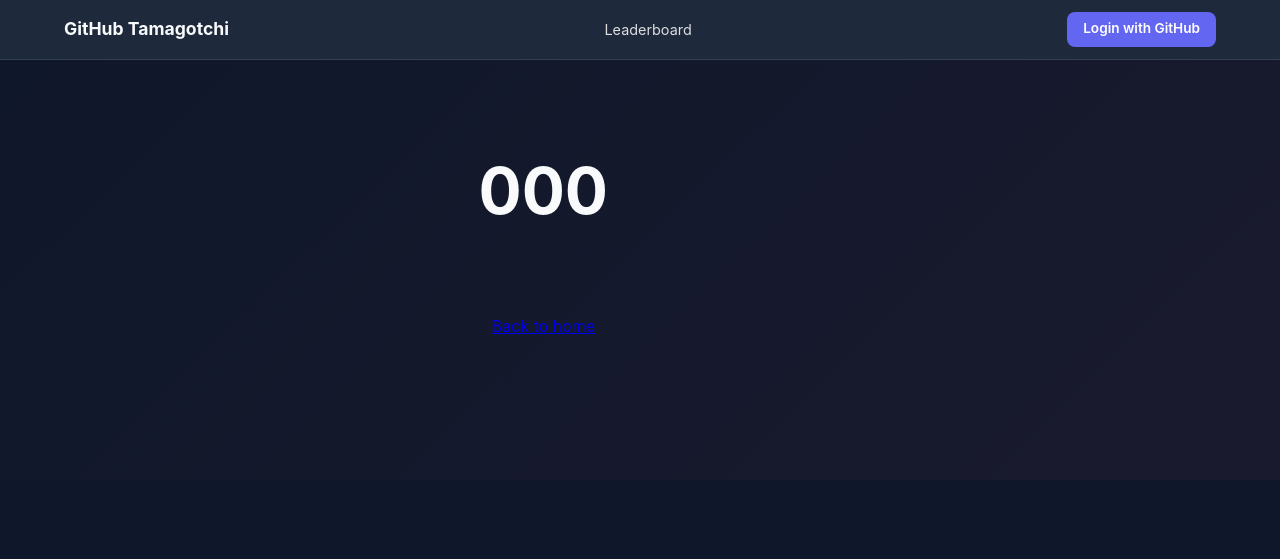
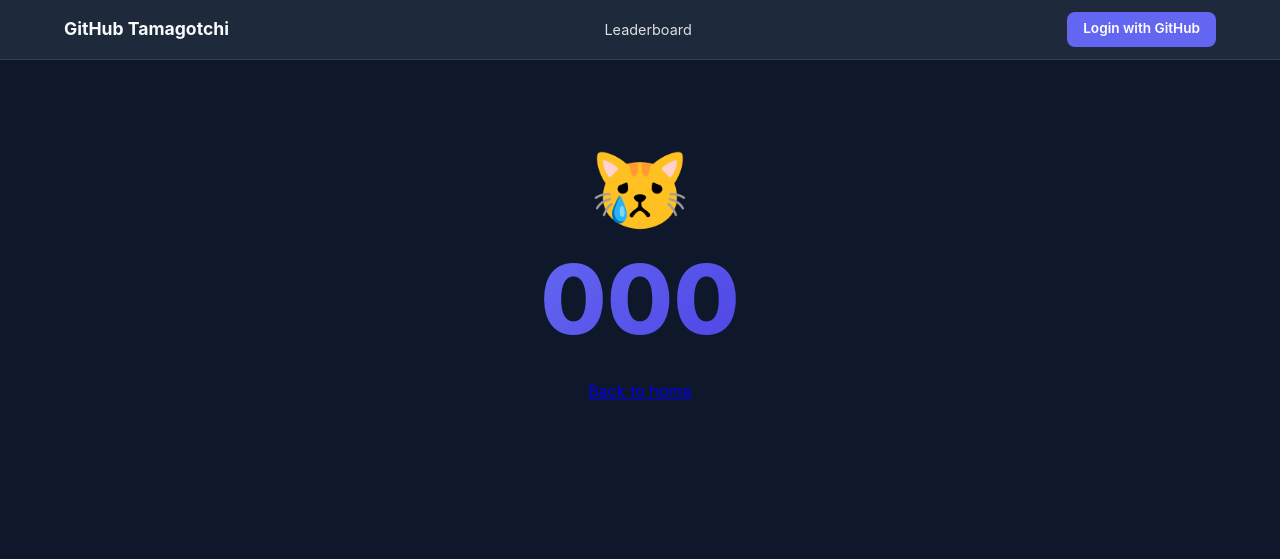
Before and after one commit to wiebe-xyz/github-tamagotchi, a FastAPI app: template src/github_tamagotchi/templates/error.html in a window 1280 px wide. Shown: the top 559 px of the page. Run offline with FastAPI, Linux system fonts and the light colour scheme; the template is opened without the code that fills it: most values are stand-ins (such as "Sample title", 1, 10 or a date in 2020); data that the repository does not hold is empty; parts of the project's set-up code (start-up, migrations or seed data) failed here and were passed over.

Commit message:
feat: styled HTML error pages for browser requests (#209)
Register StarletteHTTPException handler alongside FastAPI's HTTPException
so unmatched routes (like /pets/foo/bar) return a styled HTML page to
browsers instead of raw JSON. API consumers still get JSON via content
negotiation on the Accept header.

The error page shows a themed layout with status-specific icons and
hints, consistent with the rest of the UI.

```diff
--- a/src/github_tamagotchi/templates/error.html
+++ b/src/github_tamagotchi/templates/error.html
@@ -6,16 +6,77 @@
     <title>{{ status_code }} — GitHub Tamagotchi</title>
     <link rel="stylesheet" href="/static/css/style.css">
     {% include "_pwa_head.html" %}
+    <style>
+        .error-page {
+            min-height: 70vh;
+            display: flex;
+            align-items: center;
+            justify-content: center;
+            text-align: center;
+            padding: 2rem;
+        }
+        .error-content {
+            max-width: 480px;
+        }
+        .error-pet {
+            font-size: 5rem;
+            line-height: 1;
+            margin-bottom: 1rem;
+            animation: error-bounce 2s ease-in-out infinite;
+        }
+        @keyframes error-bounce {
+            0%, 100% { transform: translateY(0); }
+            50% { transform: translateY(-10px); }
+        }
+        .error-code {
+            font-size: 6rem;
+            font-weight: 800;
+            line-height: 1;
+            margin: 0 0 0.5rem;
+            background: linear-gradient(135deg, var(--primary), var(--primary-dark, #7c3aed));
+            -webkit-background-clip: text;
+            -webkit-text-fill-color: transparent;
+            background-clip: text;
+        }
+        .error-message {
+            font-size: 1.25rem;
+            opacity: 0.7;
+            margin-bottom: 2rem;
+        }
+        .error-hint {
+            font-size: 0.9rem;
+            opacity: 0.5;
+            margin-bottom: 2rem;
+        }
+    </style>
 </head>
 <body>
     {% set user = None %}
     {% set active_page = "" %}
     {% include "_nav.html" %}
 
-    <section class="hero" style="min-height: 60vh; display: flex; align-items: center;">
-        <div class="container" style="text-align: center;">
-            <h1 style="font-size: 4rem; margin-bottom: 0.5rem;">{{ status_code }}</h1>
-            <p style="font-size: 1.25rem; opacity: 0.8; margin-bottom: 2rem;">{{ message }}</p>
+    <section class="error-page">
+        <div class="error-content">
+            <div class="error-pet">
+                {% if status_code == 404 %}
+                    &#x1F50D;
+                {% elif status_code == 403 %}
+                    &#x1F512;
+                {% elif status_code == 500 %}
+                    &#x1F635;
+                {% elif status_code == 503 %}
+                    &#x1F6A7;
+                {% else %}
+                    &#x1F63F;
+                {% endif %}
+            </div>
+            <h1 class="error-code">{{ status_code }}</h1>
+            <p class="error-message">{{ message }}</p>
+            {% if status_code == 404 %}
+            <p class="error-hint">The pet you're looking for might have wandered off.</p>
+            {% elif status_code == 503 %}
+            <p class="error-hint">We're taking a short nap. Try again in a moment.</p>
+            {% endif %}
             <a href="/" class="btn btn-primary">Back to home</a>
         </div>
     </section>
```
Also changed, not shown: src/github_tamagotchi/api/exception_handlers.py (+8 -3 lines).
